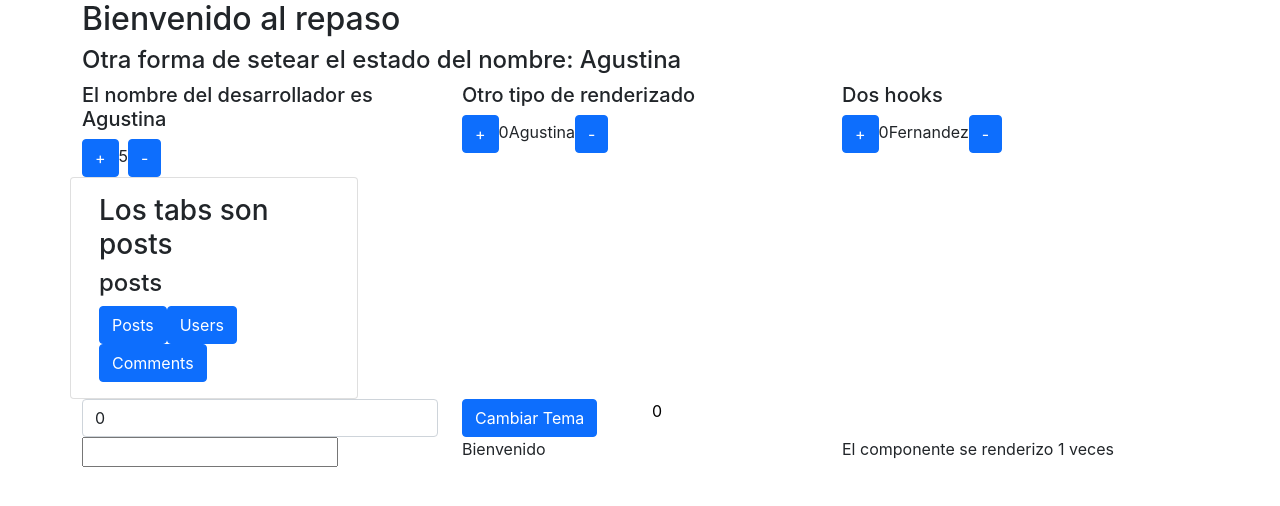
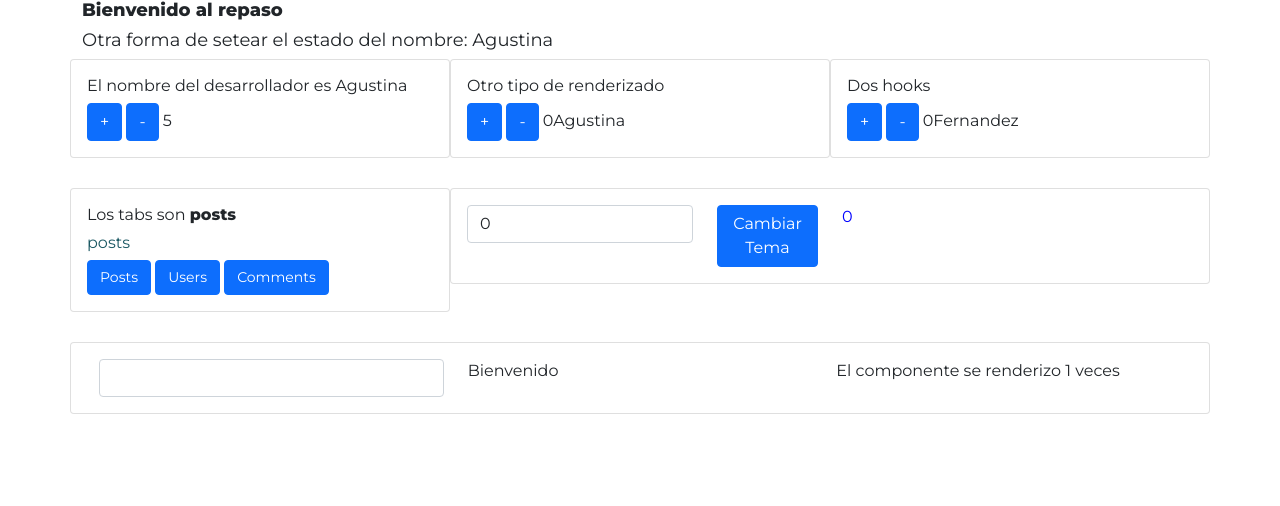
Before and after one commit to agusfernandez/React_Repaso, a React (Create React App) app: page / in a window 1280 px wide. Shown: the top 506 px of the page. Built offline with nearby package versions, Linux system fonts and the light colour scheme; no server answers.

Commit message:
new styles added

```diff
--- a/src/App.css
+++ b/src/App.css
@@ -1,3 +1,5 @@
+@import "./components/Tabs/style.css";
+@import url('https://fonts.googleapis.com/css2?family=Montserrat:wght@400;800&display=swap');
 .App {
   text-align: center;
 }
@@ -7,32 +9,20 @@
   pointer-events: none;
 }
 
-@media (prefers-reduced-motion: no-preference) {
-  .App-logo {
-    animation: App-logo-spin infinite 20s linear;
-  }
+body{
+  font-family: 'Montserrat', sans-serif;
 }
 
-.App-header {
-  background-color: #282c34;
-  min-height: 100vh;
-  display: flex;
-  flex-direction: column;
-  align-items: center;
-  justify-content: center;
-  font-size: calc(10px + 2vmin);
-  color: white;
+h2{
+  font-size:18px;
+  font-weight: 600;
 }
 
-.App-link {
-  color: #61dafb;
+h4{
+  font-size:18px;
+  font-weight: 400;
 }
 
-@keyframes App-logo-spin {
-  from {
-    transform: rotate(0deg);
-  }
-  to {
-    transform: rotate(360deg);
-  }
+h5{
+  font-size: 16px;;
 }
--- a/src/App.js
+++ b/src/App.js
@@ -31,10 +31,9 @@ return (
         <Counter nombre={nombre} setNombre={setNombre}/>
       </Row>
       <Row>
-        <Tabs/>
-      </Row>
-      <Row>
-        <SlowComponent/>
+          <Col lg={4} style={{padding:'0'}}><Tabs/></Col>
+          <Col lg={8} style={{padding:'0'}}><SlowComponent/></Col>
+
       </Row>
       <Row>
         <NameInput/>
--- a/src/components/Counter/Counter.js
+++ b/src/components/Counter/Counter.js
@@ -1,6 +1,6 @@
 // le podemos pasar datos de otro lado y a ello se le llama props ( a los datos)
 import { useState } from "react";
-import {Container, Row, Col, Button} from 'react-bootstrap';
+import {Container, Row, Col, Button, Card} from 'react-bootstrap';
 
 //{nombre} > le paso la propiedad nombre desestructurada ya que es un objeto
 const Counter =({nombre, setNombre})=>{
@@ -70,27 +70,38 @@ const Counter =({nombre, setNombre})=>{
         <>
         <Container>
             <Row>
-                <Col lg={4} sm={12}>
+                <Col lg={4} sm={12} style={{ padding: '0' }}>
+                    <Card style={{ width: '100%' }}>
+                    <Card.Body>
                         <h5>El nombre del desarrollador es {nombre}</h5>
-                    <Button onClick={()=>increment()}>+</Button>
+                        <Button onClick={()=>increment()}>+</Button>{' '}
+                        <Button onClick={()=>decrement()}>-</Button>{' '}
                         <span>{count}</span>
-                    <Button onClick={()=>decrement()}>-</Button>
+                    </Card.Body>
+                    </Card>
                 </Col>
-                <Col lg={4} sm={12}>
+                <Col lg={4} sm={12} style={{ padding: '0' }}>
+                <Card style={{ width: '100%' }}>
+                    <Card.Body>
                             <h5>Otro tipo de renderizado</h5>
-                    <Button onClick={()=>incrementTwo()}>+</Button>
+                            <Button onClick={()=>incrementTwo()}>+</Button>{' '}
+                            <Button onClick={()=>decrementTwo()}>-</Button>{' '}
                             <span>{iniciar}</span>
                             <span>{name}</span>
-                    <Button onClick={()=>decrementTwo()}>-</Button>
+                    </Card.Body>
+                    </Card>
                 </Col>
-                <Col lg={4} sm={12}>
+                <Col lg={4} sm={12} style={{ padding: '0' }}>
+                    <Card style={{ width: '100%' }}>
+                    <Card.Body>
                             <h5>Dos hooks</h5>
-                    <Button onClick={()=>incrementThree()}>+</Button>
+                            <Button onClick={()=>incrementThree()}>+</Button>{' '}
+                            <Button onClick={()=>decrementThree()}>-</Button>{' '}
                             <span>{change}</span>
                             <span>{surname}</span>
-                    <Button onClick={()=>decrementThree()}>-</Button>
+                    </Card.Body>
+                    </Card>
                 </Col>
-
             </Row>
         </Container>
 
--- a/src/components/NameInput/NameInput.js
+++ b/src/components/NameInput/NameInput.js
@@ -1,6 +1,6 @@
 //useref te permiten persistir valores aunq se rerendirixen el componenet
 import { useEffect, useState, useRef } from "react";
-import {Container, Row, Col, Button} from 'react-bootstrap';
+import {Container, Row, Col, Button, Card, FormControl} from 'react-bootstrap';
 
 
 const NameInput =()=>{
@@ -15,15 +15,21 @@ const NameInput =()=>{
         <>
             <Container>
                 <Row>
-                    <Col>
-                        <input name={nombre} onChange={(e)=>setNombre(e.target.value)}></input>
-                    </Col>
-                    <Col>
-                        <span>Bienvenido {nombre}</span>
-                    </Col>
-                    <Col>
-                        <span>El componente se renderizo  {renderName.current} veces</span>
-                    </Col>
+                    <Card style={{ width: '100%' }} className="section-tab">
+                        <Card.Body>
+                            <Row>
+                                <Col lg={4}>
+                                    <FormControl name={nombre} onChange={(e)=>setNombre(e.target.value)}/>
+                                </Col>
+                                <Col lg={4}>
+                                    <span>Bienvenido {nombre}</span>
+                                </Col>
+                                <Col lg={4}>
+                                    <span>El componente se renderizo  {renderName.current} veces</span>
+                                </Col>
+                            </Row>
+                        </Card.Body>
+                    </Card>
                 </Row>
             </Container>
         </>
--- a/src/components/SlowComponent/SlowComponent.js
+++ b/src/components/SlowComponent/SlowComponent.js
@@ -1,5 +1,5 @@
 import {useState, useMemo} from 'react';
-import {Container, Row, Col, Button, InputGroup, FormControl} from 'react-bootstrap';
+import {Container, Row, Col, Button, InputGroup, FormControl, Card} from 'react-bootstrap';
 
 
 //componente q va hacer lento en renderizar
@@ -11,13 +11,15 @@ const SlowComponent = ()=>{
     }, [number]);
 
     const themeStyle ={
-        backgroundColor: dark ? "black": "white",
-        color: dark ? "white": "black"
+        backgroundColor: dark ? "blue": "white",
+        color: dark ? "white": "blue"
     }
 
     return (
         <>
-            <Container>
+
+                  <Card style={{ width: '100%' }} className="section-tab">
+                        <Card.Body>
                             <Row>
                                 <Col lg={4} sm={12}>
                                     <FormControl type="number" value={number} onChange= {(e)=> setNumber (parseInt(e.target.value))}/>
@@ -29,7 +31,8 @@ const SlowComponent = ()=>{
                                     <div style={themeStyle}>{doubleNumber}</div>
                                 </Col>
                             </Row>
-            </Container>
+                        </Card.Body>
+                    </Card>
         </>
     );
 }
--- a/src/components/Tabs/Tabs.js
+++ b/src/components/Tabs/Tabs.js
@@ -21,24 +21,20 @@ const Tabs = ()=>{
     //ponemos al array para indicar q parametro se modifica
     return(
         <>
-        <Container>
-            <Row>
-                <Card style={{ width: '18rem' }}>
-                 <Card.Body>
-                        <Col>
-                            <h3>Los tabs son {tabs}</h3>
-                            <h4>{tabs}</h4>
 
-                            <Button onClick={()=>setTabs("Posts")}>Posts</Button>
-                            <Button onClick={()=>setTabs("Users")}>Users</Button>
+                    <Card style={{ width: '100%', padding:'0' }} className="section-tab">
+                    <Card.Body>
+                            <Col>
+                                <h3 className="title">Los tabs son <span className="tabs-span">{tabs}</span></h3>
+                                <h4 className="title-change">{tabs}</h4>
+                                <Button onClick={()=>setTabs("Posts")} className="tabs-button">Posts</Button>{' '}
+                                <Button onClick={()=>setTabs("Users")} className="tabs-button">Users</Button>{' '}
+                                <Button onClick={()=>setTabs("Comments")} className="tabs-button">Comments</Button>{' '}
+                            </Col>
+                        </Card.Body>
 
-                            <Button onClick={()=>setTabs("Comments")}>Comments</Button>
-                        </Col>
-                    </Card.Body>
+                    </Card>
 
-                </Card>
-            </Row>
-        </Container>
         </>
     )
 }
--- /dev/null
+++ b/src/components/Tabs/style.css
@@ -0,0 +1,22 @@
+.section-tab{
+    margin-top:30px;
+}
+
+.title{
+    font-size: 16px;
+    font-weight: 400;
+}
+
+.title-change{
+    font-size: 16px;
+    font-weight: 400;
+    color:#1B5863;
+}
+
+.tabs-span{
+    font-weight: 800;
+}
+
+.tabs-button{
+    font-size:14px;
+}
```
Lines whose indentation alone changed are shown as unchanged.
